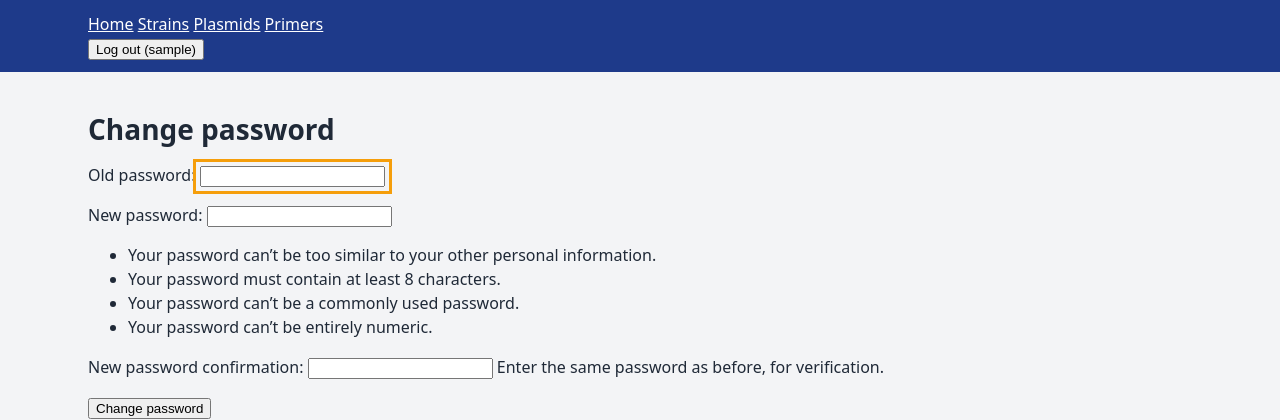
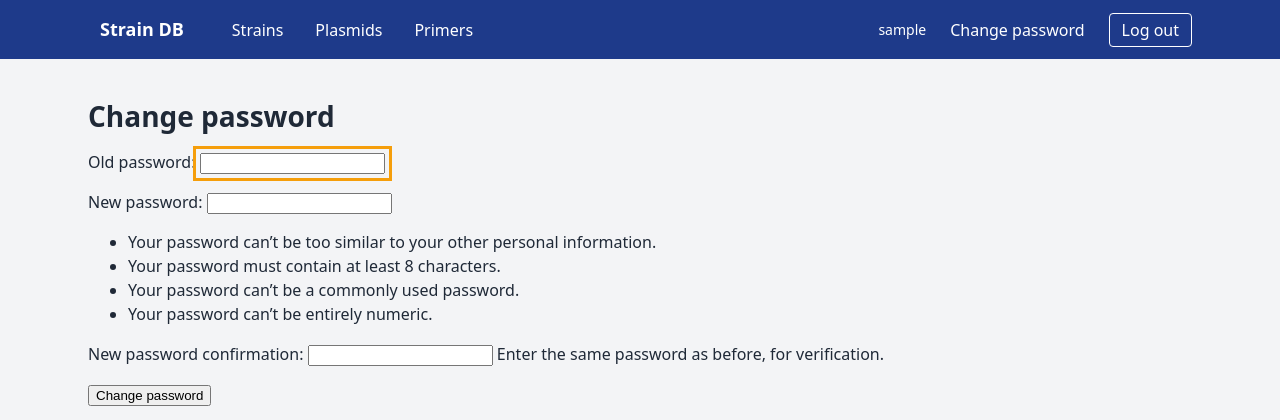
Before and after one commit to Strain-Primer-Management/strain-primer-management, a Django app: page /accounts/password-change/ in a window 1280 px wide. Shown: the top 420 px of the page. Run offline with Django 5.2, Linux system fonts and the light colour scheme; the visitor is signed in with stand-in values (Sample User, id 1).

Commit message:
SCRUM-8: Add navbar for logged-out and logged-in users

```diff
--- a/static/css/base.css
+++ b/static/css/base.css
@@ -161,3 +161,66 @@ pre,
 .message-area {
   margin-bottom: var(--space-4);
 }
+
+/* Navbar (templates/components/navbar.html), inside the dark header */
+.navbar {
+  display: flex;
+  flex-wrap: wrap;
+  align-items: center;
+  gap: var(--space-2) var(--space-5);
+}
+
+.navbar-brand {
+  font-size: var(--font-size-h3);
+  font-weight: bold;
+  text-decoration: none;
+}
+
+.navbar-links {
+  display: flex;
+  flex: 1;
+  gap: var(--space-2);
+  margin: 0;
+  padding: 0;
+  list-style: none;
+}
+
+.navbar a,
+.navbar-logout {
+  padding: var(--space-1) var(--space-3);
+  border-radius: var(--radius-sm);
+  color: var(--color-header-text);
+  text-decoration: none;
+}
+
+.navbar a:hover,
+.navbar-logout:hover {
+  background: var(--color-primary);
+}
+
+/* The section you are in */
+.navbar a[aria-current="page"] {
+  background: var(--color-primary);
+  font-weight: bold;
+  text-decoration: underline;
+}
+
+.navbar-account {
+  display: flex;
+  flex-wrap: wrap;
+  align-items: center;
+  gap: var(--space-3);
+  margin-left: auto;
+}
+
+.navbar-user {
+  font-size: var(--font-size-sm);
+}
+
+/* "Log out" is a button (a POST form) that looks like the links next to it */
+.navbar-logout {
+  border: var(--border-width) solid var(--color-header-text);
+  background: transparent;
+  font: inherit;
+  cursor: pointer;
+}
--- a/templates/components/navbar.html
+++ b/templates/components/navbar.html
@@ -1,13 +1,38 @@
-{# PLACEHOLDER navigation (unstyled). Frontend team replaces. #}
-<nav>
-  <a href="{% url 'core:home' %}">Home</a>
+{% comment %}
+  Main navigation, included by base.html. Logged out: app name + "Log in". Logged in: sections
+  (current one marked with aria-current), username, "Change password" and a "Log out" POST form.
+  The current section comes from the URL namespace (app_name) of the page being shown.
+{% endcomment %}
+{% with section=request.resolver_match.app_name %}
+  <nav class="navbar" aria-label="Main">
+    <a class="navbar-brand" href="{% url 'core:home' %}">Strain DB</a>
     {% if user.is_authenticated %}
-    <a href="{% url 'strains:index' %}">Strains</a>
-    <a href="{% url 'plasmids:index' %}">Plasmids</a>
-    <a href="{% url 'primers:index' %}">Primers</a>
+      <ul class="navbar-links">
+        <li>
+          <a href="{% url 'strains:index' %}"
+             {% if section == "strains" %}aria-current="page"{% endif %}>Strains</a>
+        </li>
+        <li>
+          <a href="{% url 'plasmids:index' %}"
+             {% if section == "plasmids" %}aria-current="page"{% endif %}>Plasmids</a>
+        </li>
+        <li>
+          <a href="{% url 'primers:index' %}"
+             {% if section == "primers" %}aria-current="page"{% endif %}>Primers</a>
+        </li>
+      </ul>
+      <div class="navbar-account">
+        <span class="navbar-user">{{ user.get_username }}</span>
+        <a href="{% url 'accounts:password_change' %}">Change password</a>
         <form method="post" action="{% url 'accounts:logout' %}">
           {% csrf_token %}
-      <button type="submit">Log out ({{ user.get_username }})</button>
+          <button type="submit" class="navbar-logout">Log out</button>
         </form>
+      </div>
+    {% else %}
+      <div class="navbar-account">
+        <a href="{% url 'accounts:login' %}">Log in</a>
+      </div>
     {% endif %}
   </nav>
+{% endwith %}
```
Also changed, not shown: docs/ai-log/2026-11-23_SCRUM-8_judy.md (added, +21 -0 lines). Lines whose indentation alone changed are shown as unchanged.
